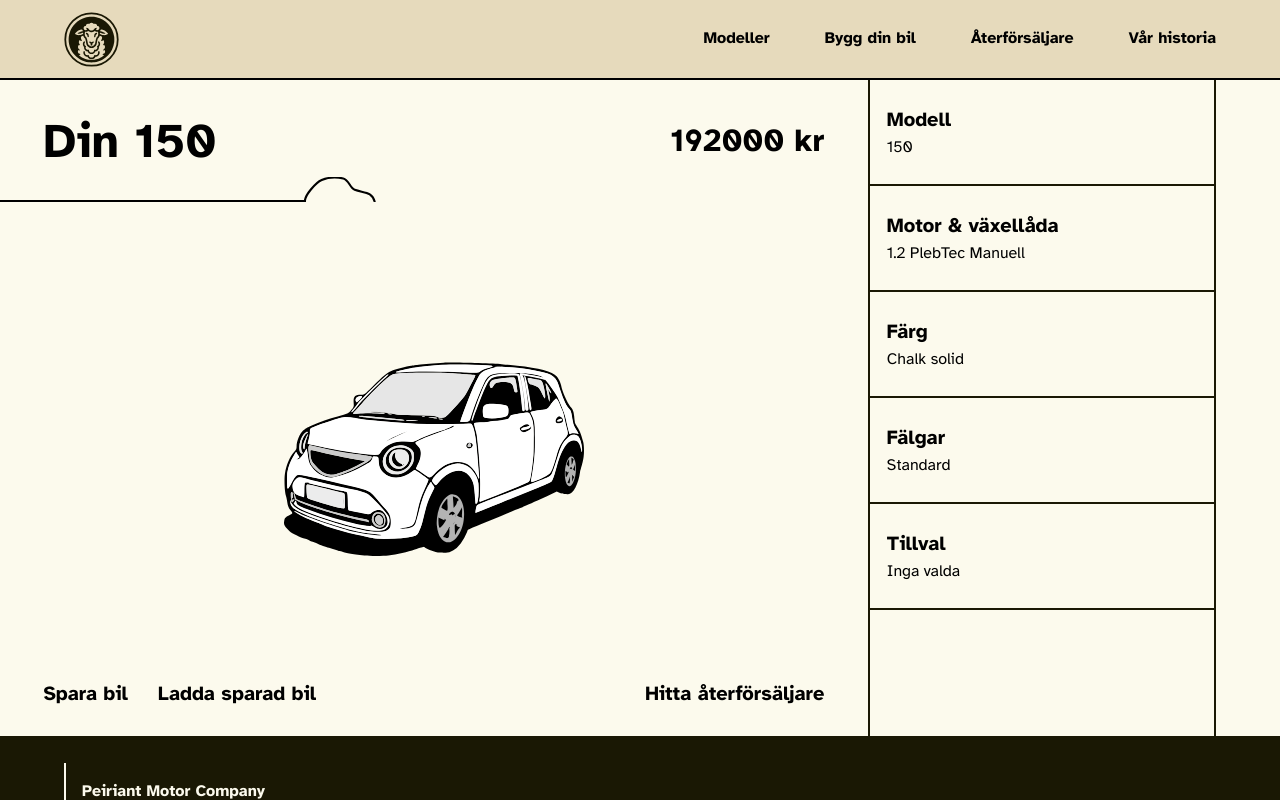
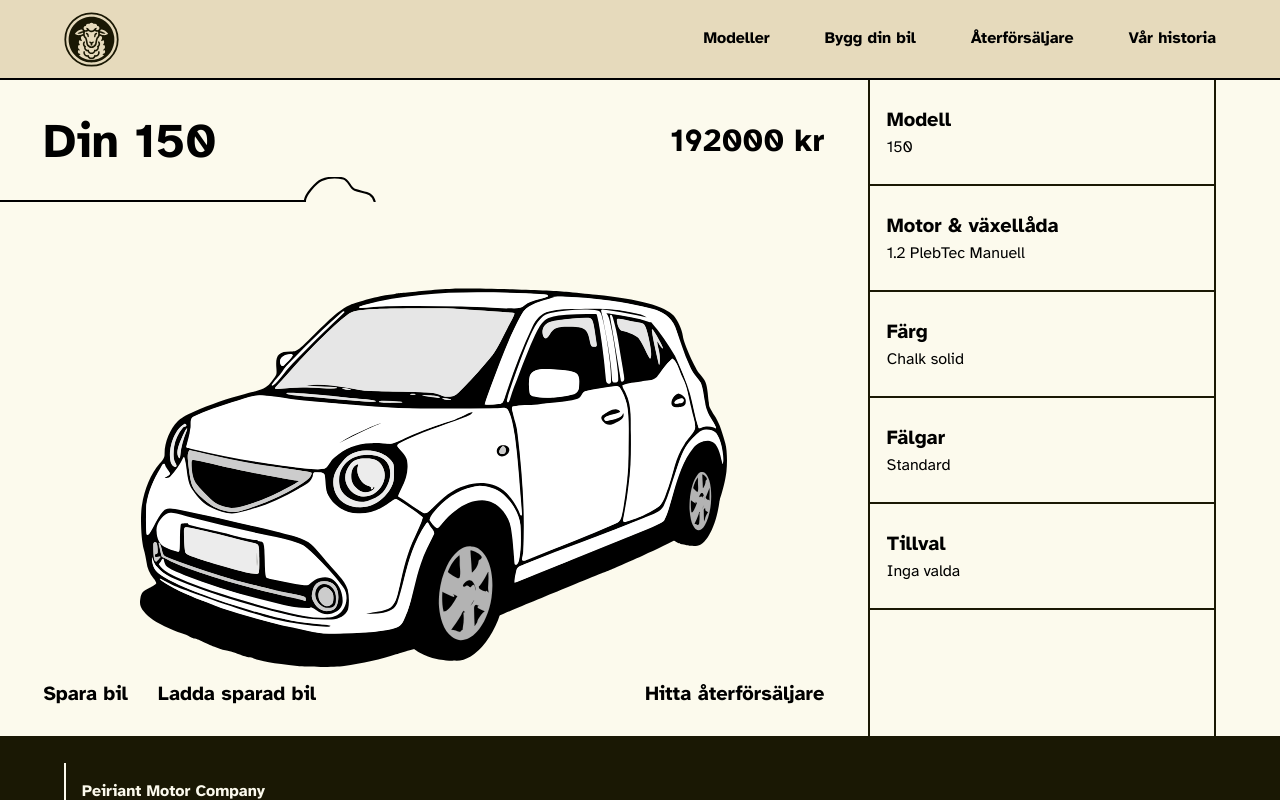
Before and after one commit to JT350120/exjobb, a Vue app: page / in a window 1280 px wide. Both pictures are taken after a click on the button "Bygg din bil". Shown: the top 800 px of the page. Built offline with nearby package versions, Linux system fonts and the light colour scheme.

Commit message:
Configurator: size fix on car svg to scale up on bigger screens

```diff
--- a/src/components/Configurator.vue
+++ b/src/components/Configurator.vue
@@ -158,7 +158,7 @@ function configStorage(value) {
 
       <div class="relative flex justify-center h-full items-center">
         <!-- Had to hide the SVG here manually if mobile menu is open, z-index does not seem to affect it -->
-        <SVG150 class="mx-x-standard mt-y-standard h-auto max-w-full"
+        <SVG150 class="mx-x-standard mt-y-standard h-full"
           v-if="renderCar && !globalVariables.mainRendering.menu"
           :color="configuration.colors.hex" :wheels="configuration.wheels.id" :configuratorMode="true"/>
       </div>
```
